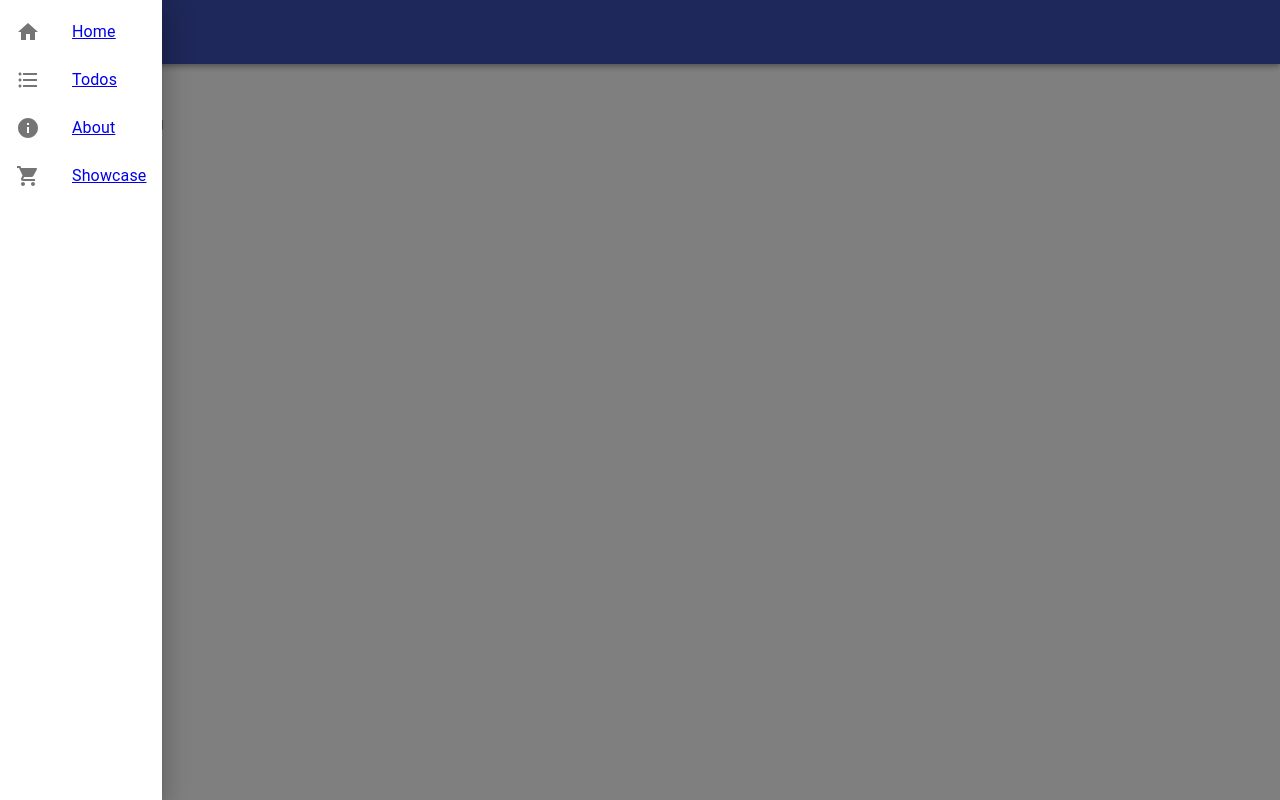
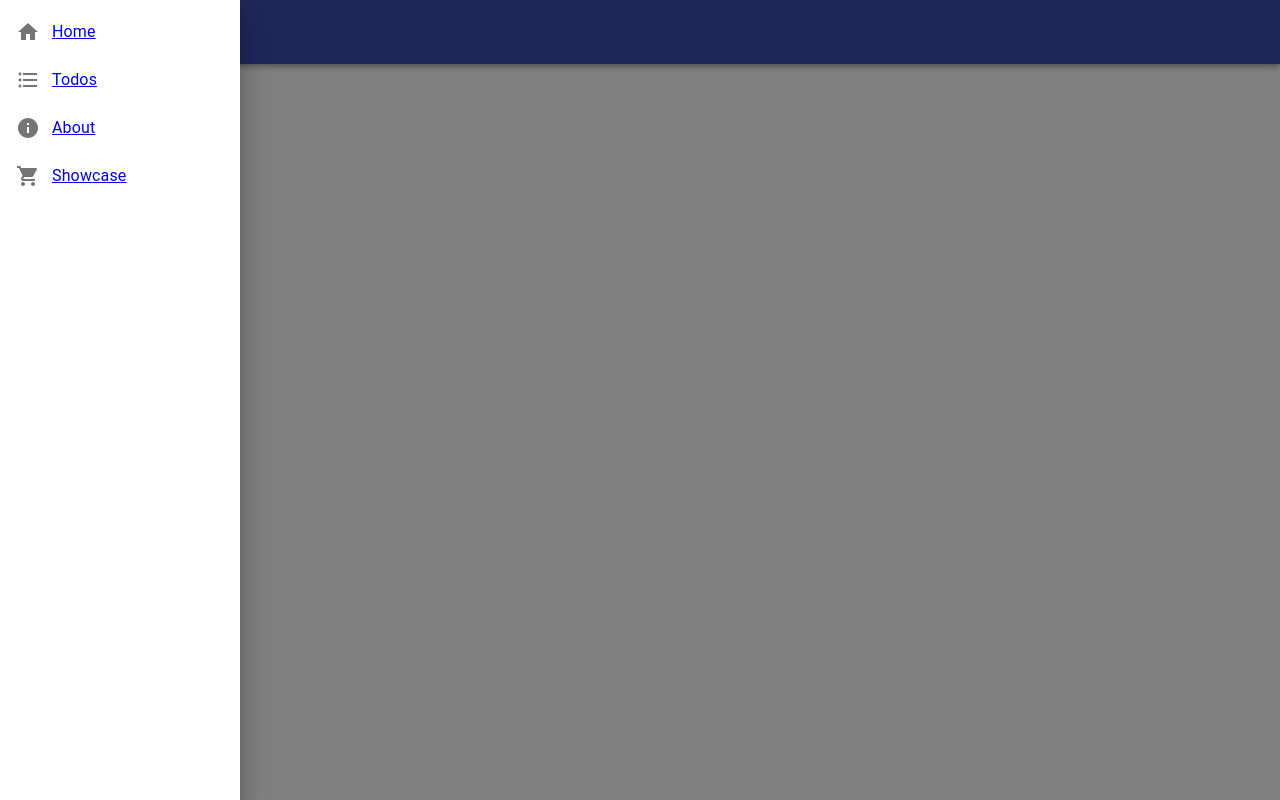
Before and after one commit to milligramme/react-app-playground, a React (Create React App) app: page / in a window 1280 px wide. Both pictures are taken after a click on the button 48 px from the left and 32 px from the top of the page. Built offline with nearby package versions, Linux system fonts and the light colour scheme.

Commit message:
Update style

```diff
--- a/src/components/templates/MainTmpl/classes.module.css
+++ b/src/components/templates/MainTmpl/classes.module.css
@@ -2,3 +2,11 @@
   padding-top: 80px;
   padding-left: 64px;
 }
+
+.ListItemIcon.ListItemIcon {
+  min-width: 36px;
+}
+
+.DrawerPaper.DrawerPaper {
+  width: 240px;
+}
--- a/src/components/templates/MainTmpl/index.tsx
+++ b/src/components/templates/MainTmpl/index.tsx
@@ -60,11 +60,18 @@ const MainTmpl: React.FunctionComponent<IProps> = ({ children }) => {
           <IconButton onClick={handleDrawerToggle}>
             <MenuIcon />
           </IconButton>
-          <Drawer anchor="left" open={openDrawer} onClose={handleDrawerToggle}>
+          <Drawer
+            classes={{ paper: classes.DrawerPaper }}
+            anchor="left"
+            open={openDrawer}
+            onClose={handleDrawerToggle}
+          >
             <List onClick={handleDrawerToggle}>
               {listMaps.map((list) => (
                 <ListItem button={true} key={list.to}>
-                  <ListItemIcon>{list.icon}</ListItemIcon>
+                  <ListItemIcon classes={{ root: classes.ListItemIcon }}>
+                    {list.icon}
+                  </ListItemIcon>
                   <ListItemText>
                     <Link to={list.to}>{list.title}</Link>
                   </ListItemText>
```
